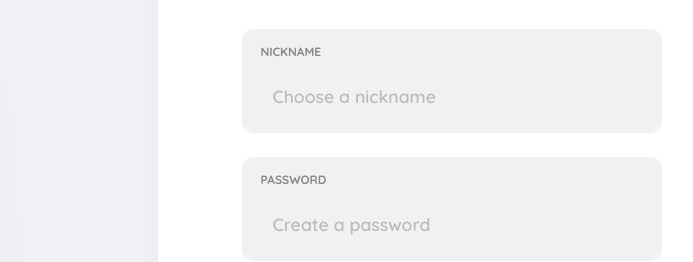
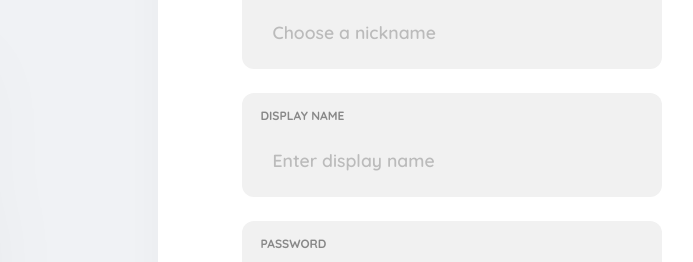
Before and after one commit to sdzaa/KATA-KITA, a plain HTML site: page pages/signup.html in a window 1280 px wide. Shown: the part 216-478 px from the top of the page, 533-1226 px from the left. Drawn offline with Linux system fonts and the light colour scheme.

Commit message:
sign up display name

```diff
--- a/pages/signup.html
+++ b/pages/signup.html
@@ -205,6 +205,11 @@
                         <label for="username">Nickname</label>
                         <input type="text" id="username" placeholder="Choose a nickname" required autocomplete="off">
                     </div>
+                    <!-- New Display Name Field -->
+                    <div class="input-group" style="margin-top: 16px;">
+                        <label for="display_name">Display Name</label>
+                        <input type="text" id="display_name" placeholder="Enter display name" required autocomplete="off">
+                    </div>
                     <div class="input-group" style="margin-top: 16px;">
                         <label for="password">Password</label>
                         <input type="password" id="password" placeholder="Create a password" required autocomplete="new-password">
```
